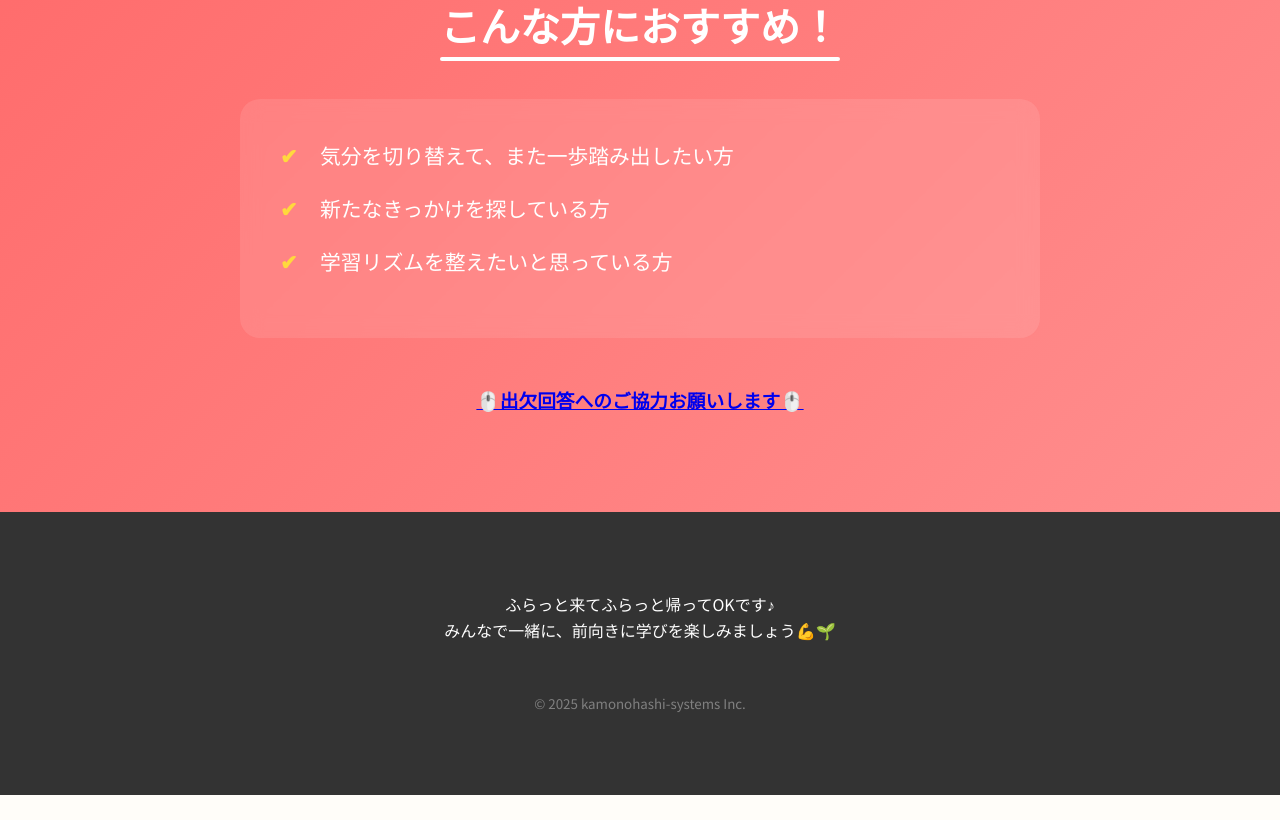
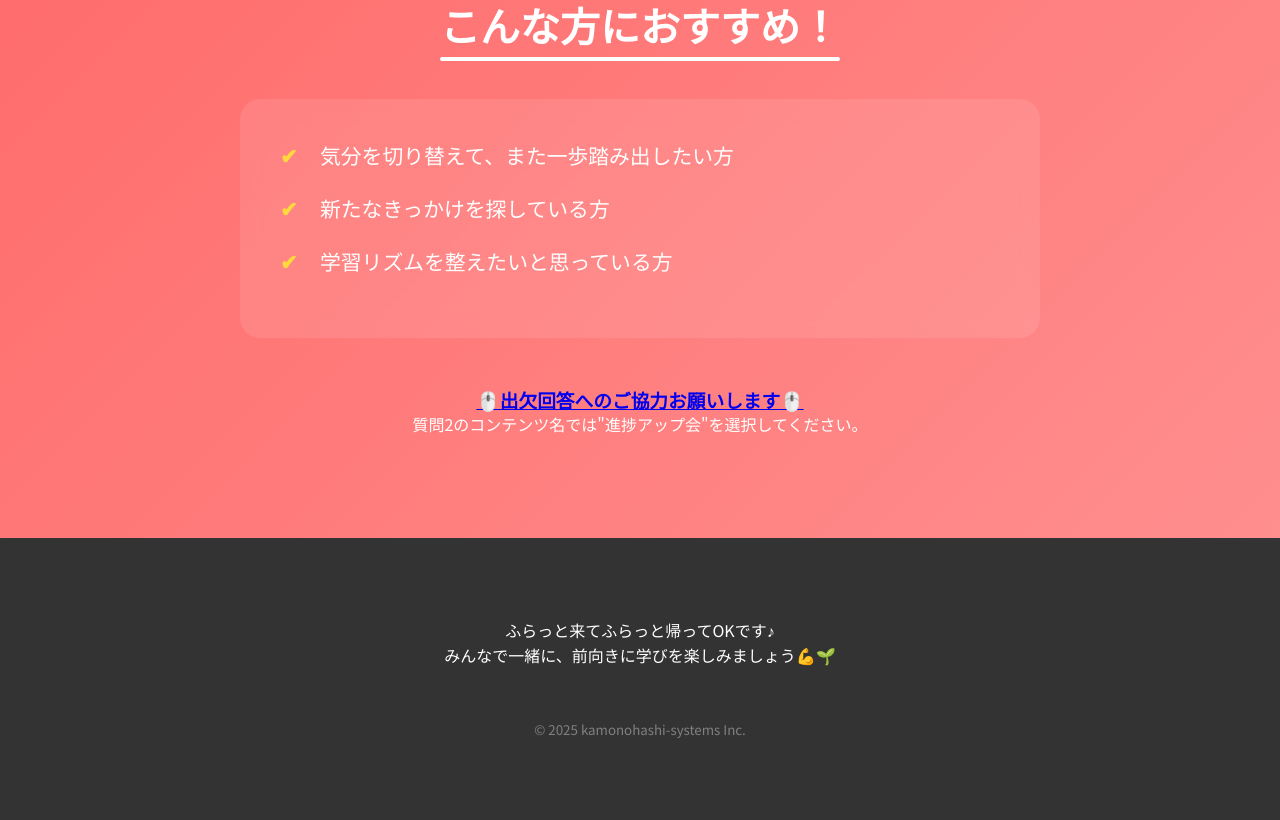
Before and after one commit to wamotahiruo/progress-up-lp, a website built with Vite: page index.html in a window 1280 px wide. Shown: the part 2021-2841 px from the top of the page. Before the commit the page ends 2816 px from the top, so only its background shows below. Built offline with nearby package versions, Linux system fonts and the light colour scheme.

Commit message:
外部リンク周辺に注意メッセージ追加した

```diff
--- a/index.html
+++ b/index.html
@@ -88,13 +88,13 @@
         <br>
         <h3><a href="https://forms.gle/M89JgDDoYUYyMqSa6" target="_blank"
             rel="noopener noreferrer">🖱️出欠回答へのご協力お願いします🖱️</a></h3>
+        <p>質問2のコンテンツ名では"進捗アップ会"を選択してください。</p>
       </div>
     </section>
 
     <!-- Footer/CTA -->
     <footer class="footer">
       <div class="container">
-        <!-- <h2>出欠回答へのご協力お願いします！</h2> -->
         <p>ふらっと来てふらっと帰ってOKです♪<br>みんなで一緒に、前向きに学びを楽しみましょう💪🌱</p>
       </div>
       <small>
--- a/style.css
+++ b/style.css
@@ -279,6 +279,10 @@ h2::after {
   text-align: center;
 }
 
+.audience p {
+  text-align: center;
+}
+
 .check-list {
   list-style: none;
   max-width: 800px;
```
